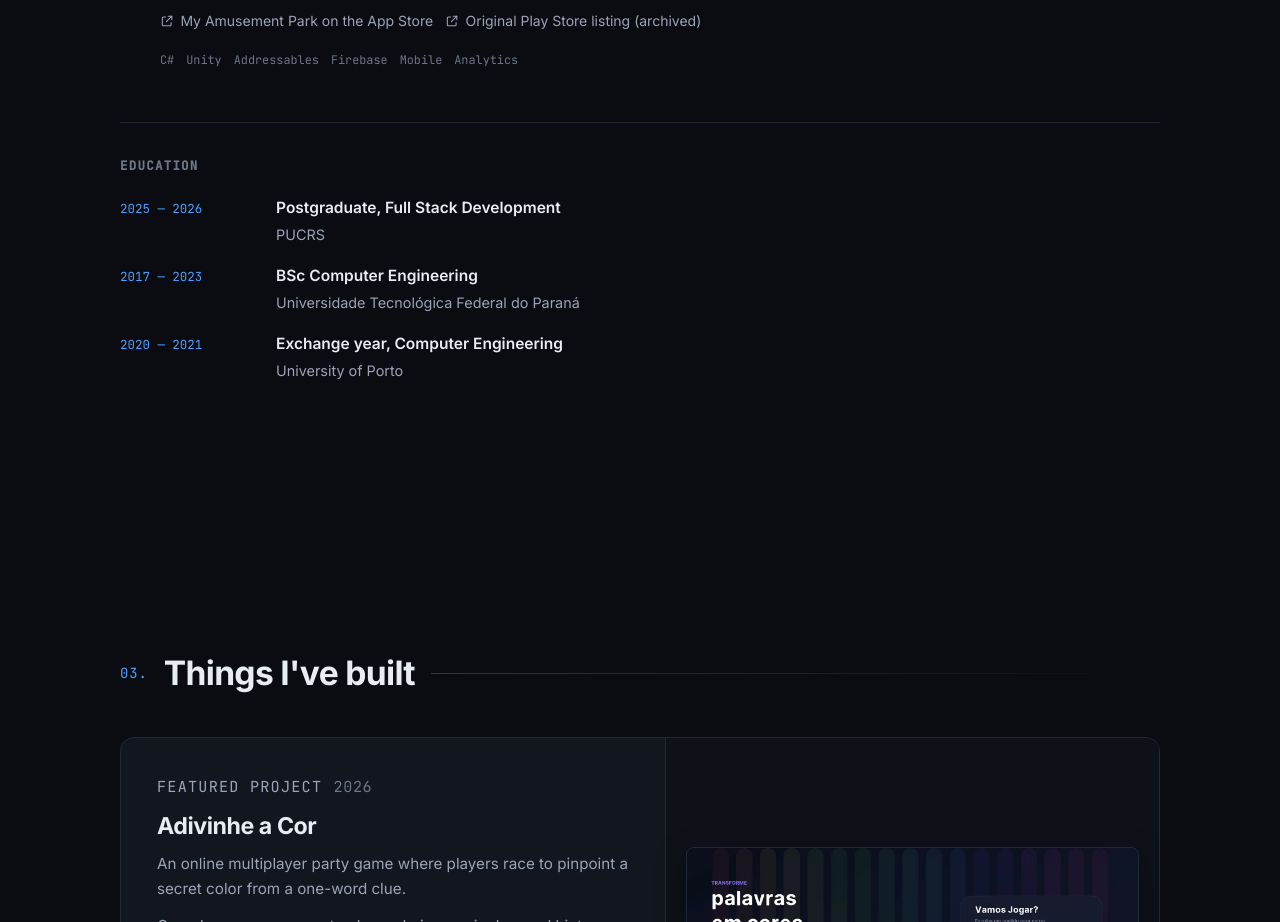
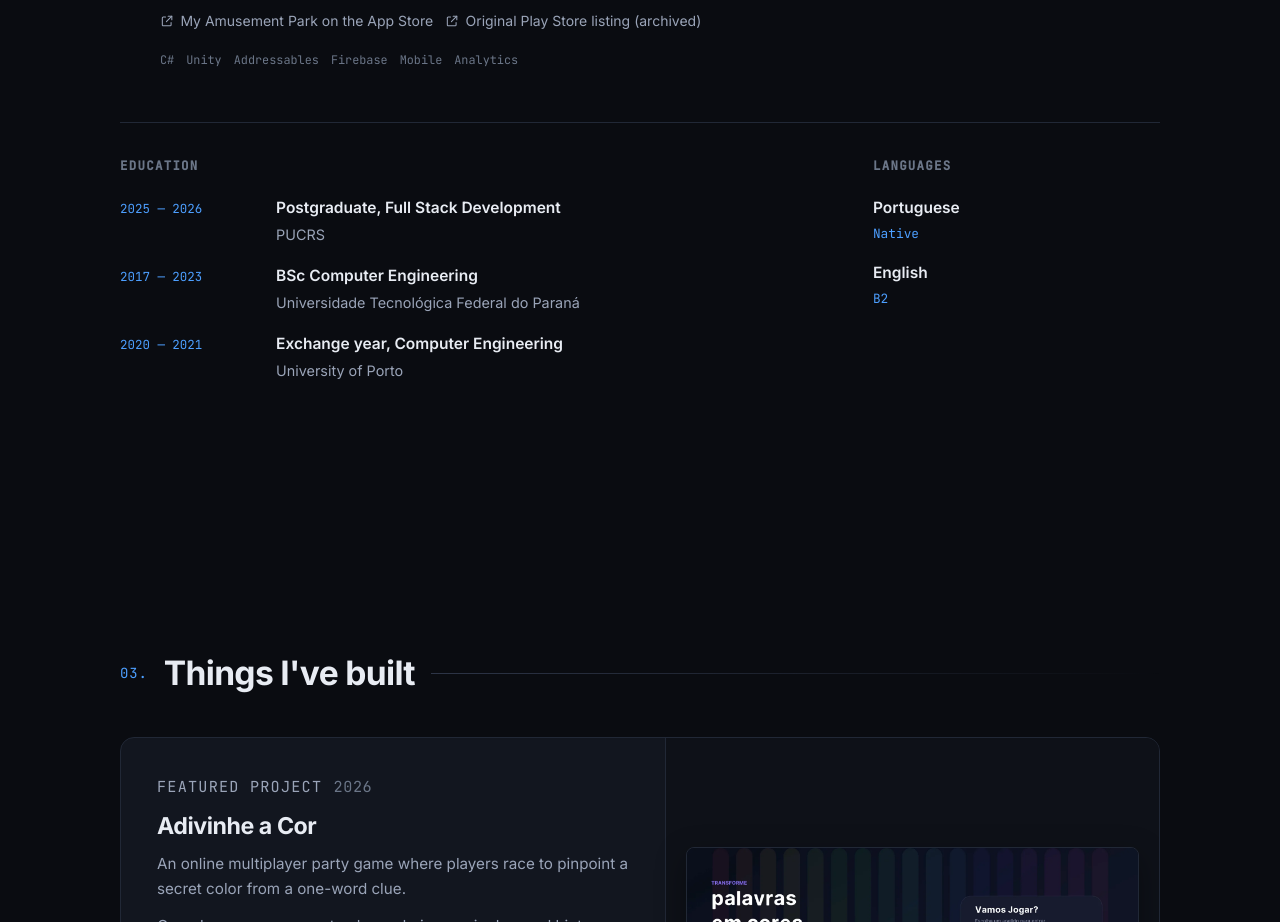
Before and after one commit to MrFurlan98/MrFurlan98.github.io, a React (Vite) app: page / in a window 1280 px wide. Shown: the part 2540-3462 px from the top of the page. Built offline with nearby package versions, Linux system fonts and the light colour scheme.

Commit message:
Add languages beside education

```diff
--- a/src/components/Experience.tsx
+++ b/src/components/Experience.tsx
@@ -2,6 +2,7 @@ import { Icon } from "./Icon";
 import { Reveal } from "./Reveal";
 import { SectionHeading } from "./SectionHeading";
 import { education, experience } from "../data/experience";
+import { languages } from "../data/profile";
 
 export function Experience() {
   return (
@@ -81,8 +82,10 @@ export function Experience() {
         ))}
       </ol>
 
+      {education.length > 0 || languages.length > 0 ? (
+        <Reveal delay={120}>
+          <div className="credentials">
             {education.length > 0 ? (
-        <Reveal delay={120}>
               <div className="education">
                 <h3>Education</h3>
 
@@ -101,6 +104,23 @@ export function Experience() {
                   ))}
                 </ul>
               </div>
+            ) : null}
+
+            {languages.length > 0 ? (
+              <div className="languages">
+                <h3>Languages</h3>
+
+                <ul>
+                  {languages.map((language) => (
+                    <li key={language.name}>
+                      <strong>{language.name}</strong>
+                      <span className="level">{language.level}</span>
+                    </li>
+                  ))}
+                </ul>
+              </div>
+            ) : null}
+          </div>
         </Reveal>
       ) : null}
     </section>
--- a/src/data/profile.ts
+++ b/src/data/profile.ts
@@ -88,3 +88,9 @@ export const skillGroups: { title: string; items: string[] }[] = [
     items: ["Git", "CI/CD", "GitHub Actions", "Unit testing", "React", "Vite"],
   },
 ];
+
+/** Shown beside Education. Levels are CEFR, as on the CV. */
+export const languages: { name: string; level: string }[] = [
+  { name: "Portuguese", level: "Native" },
+  { name: "English", level: "B2" },
+];
--- a/src/styles/index.css
+++ b/src/styles/index.css
@@ -1351,17 +1351,28 @@ ul {
 }
 
 /* ==========================================================================
-   Education
-   Sits under the roles, intentionally quieter than the timeline above it.
+   Education & languages
+   Sit under the roles, intentionally quieter than the timeline above them.
    ========================================================================== */
 
-.education {
+.credentials {
+  display: grid;
+  grid-template-columns: minmax(0, 2.4fr) minmax(0, 1fr);
+  gap: clamp(2rem, 5vw, 4rem);
   margin-top: 3.25rem;
   padding-top: 2.25rem;
   border-top: 1px solid var(--border);
 }
 
-.education h3 {
+@media (max-width: 720px) {
+  .credentials {
+    grid-template-columns: 1fr;
+    gap: 2.25rem;
+  }
+}
+
+.education h3,
+.languages h3 {
   font-family: var(--font-mono);
   font-size: 0.78rem;
   letter-spacing: 0.1em;
@@ -1418,3 +1429,27 @@ ul {
     gap: 0.2rem;
   }
 }
+
+.languages ul {
+  display: flex;
+  flex-direction: column;
+  gap: 1rem;
+}
+
+.languages li {
+  display: flex;
+  flex-direction: column;
+  gap: 0.15rem;
+}
+
+.languages li strong {
+  font-weight: 600;
+  font-size: 0.97rem;
+  color: var(--text);
+}
+
+.languages .level {
+  font-family: var(--font-mono);
+  font-size: 0.8rem;
+  color: var(--accent);
+}
```
Lines whose indentation alone changed are shown as unchanged.
